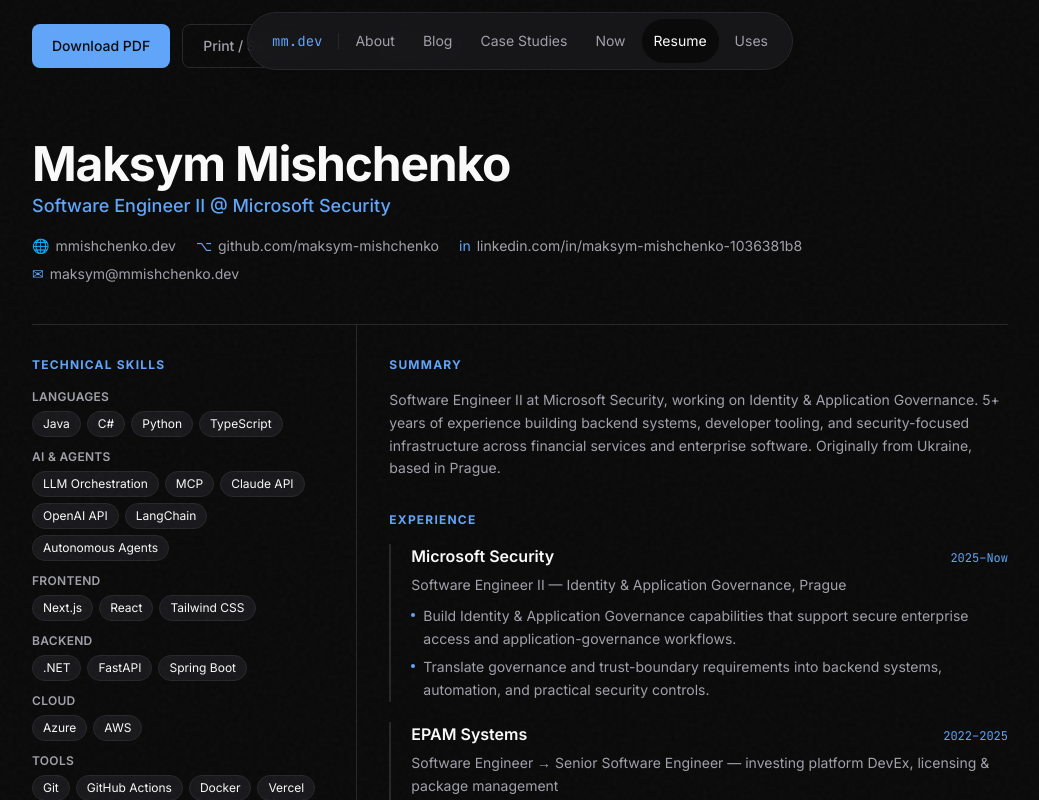
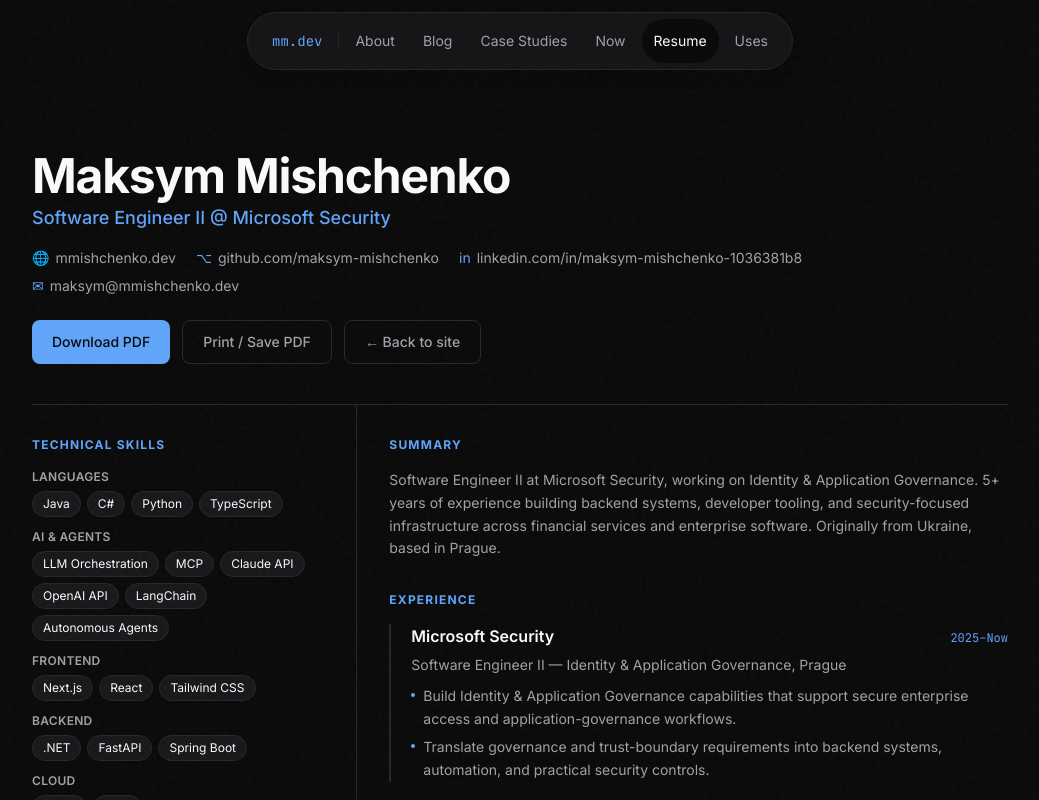
Before and after one commit to maksym-mishchenko/portfolio, a Next.js app: page /resume in a window 1280 px wide. Shown: the top 800 px of the page, without its empty margins (120-1159 px from the left). Built offline with nearby package versions, Linux system fonts and the light colour scheme.

Commit message:
auto-commit: 2026-06-21 08:23:17

```diff
--- a/src/app/resume/page.tsx
+++ b/src/app/resume/page.tsx
@@ -21,12 +21,7 @@
   const certifications = resumeJourney.filter((n) => n.icon === "☁️");
 
   return (
-    <main id="main" className="min-h-screen">
-      {/* Actions bar — hidden on print */}
-      <div className="max-w-5xl mx-auto px-6 pt-6 print:hidden">
-        <ResumeActions />
-      </div>
-
+    <main id="main" className="min-h-screen pt-24 sm:pt-28 print:pt-0">
       {/* Resume document */}
       <div className="resume-doc max-w-5xl mx-auto px-4 sm:px-6 pb-16 print:px-0 print:pb-0 print:max-w-none">
 
@@ -56,6 +51,7 @@
               {SITE.email.replace("mailto:", "")}
             </a>
           </div>
+          <ResumeActions />
         </header>
 
         {/* ── Two-column body ── */}
--- a/src/components/ResumeActions.tsx
+++ b/src/components/ResumeActions.tsx
@@ -15,7 +15,7 @@
   }
 
   return (
-    <div className="flex flex-wrap gap-3 print:hidden mb-8">
+    <div className="mt-6 flex flex-wrap gap-3 print:hidden">
       <a
         href="/resume.pdf"
         download
```
